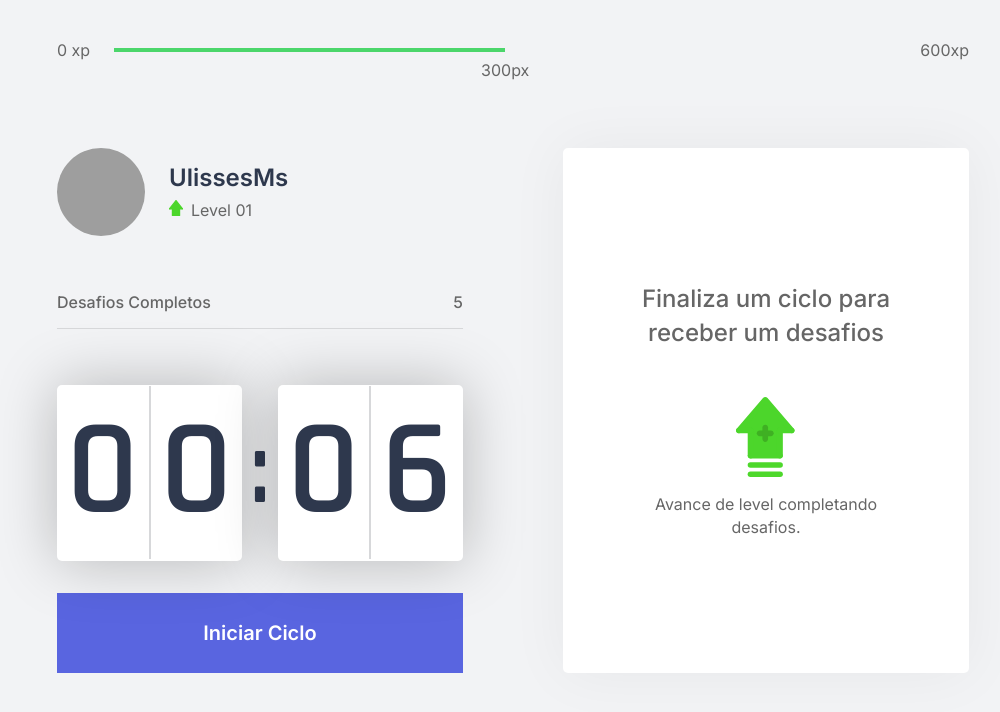
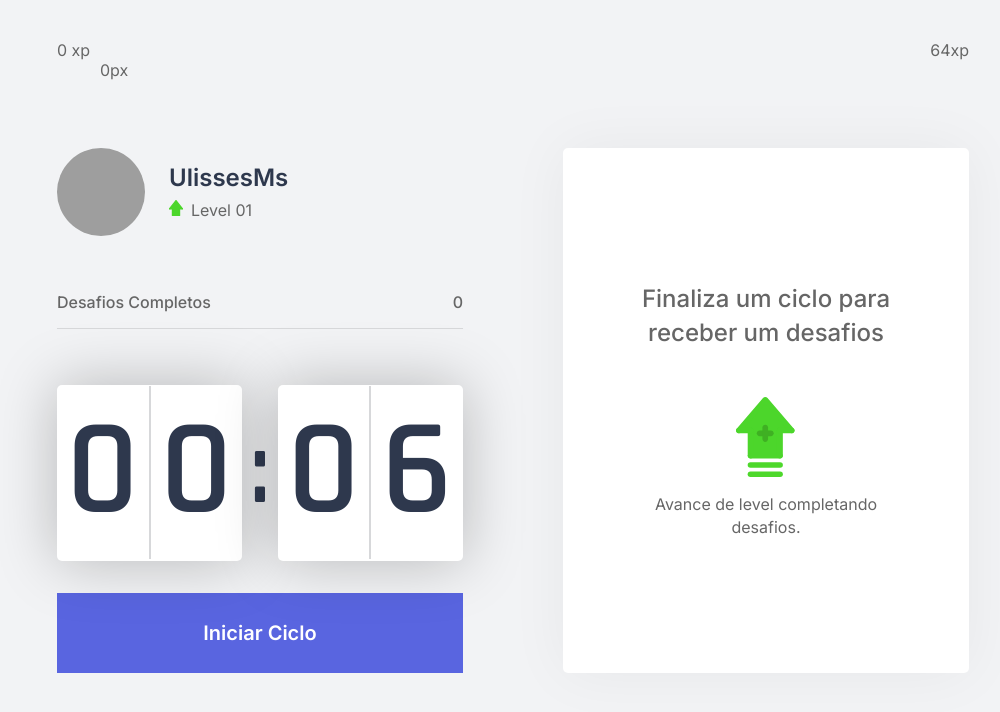
Before and after one commit to ulissesms/moveit-next, a Next.js app: page / in a window 1280 px wide. Shown: the top 712 px of the page, without its empty margins (127-1127 px from the left). Built offline with nearby package versions, Linux system fonts and the light colour scheme; grey boxes are pictures that could not be loaded.

Commit message:
challenge context finalized

```diff
--- a/src/components/ChallengeBox.tsx
+++ b/src/components/ChallengeBox.tsx
@@ -3,7 +3,7 @@ import { useContext } from 'react'
 import { ChallengesContext } from '../contexts/ChallengesContext'
 export function ChallengeBox(){
 
-  const { activeChallenge } = useContext(ChallengesContext)
+  const { activeChallenge, resetChallenge } = useContext(ChallengesContext)
 
 
   return(
@@ -20,6 +20,7 @@ export function ChallengeBox(){
             <button
               type="button"
               className={styles.challengeFaileButton}
+              onClick={resetChallenge}
             >
               Falhei
             </button>
--- a/src/components/CompletedChallenges.tsx
+++ b/src/components/CompletedChallenges.tsx
@@ -1,9 +1,12 @@
 import styles from '../styles/components/CompletedChallenges.module.css';
+import { useContext } from 'react'
+import { ChallengesContext }from '../contexts/ChallengesContext'
 export function CompletedChallenges(){
+  const { challengesCompleted }= useContext(ChallengesContext)
   return (
     <div className={styles.completedChallengesContainer}>
       <span>Desafios Completos</span>
-      <span>5</span>
+      <span>{challengesCompleted}</span>
     </div>
   )
 }
--- a/src/components/ExperienceBar.tsx
+++ b/src/components/ExperienceBar.tsx
@@ -1,16 +1,23 @@
 
 import styles from'../styles/components/ExperienceBar.module.css'
+import {useContext } from 'react'
+import { ChallengesContext } from '../contexts/ChallengesContext'
 export function ExperienceBar(){
+
+  const { currentExperience, experiencToNextLevel} =useContext(ChallengesContext)
+
+  const percentToNextLevel = Math.round(currentExperience * 100)/ experiencToNextLevel
+
   return(
     <header className={styles.experienceBar}>
       <span>0 xp</span>
       <div>
-        <div style={{width:'50%'}} />
-        <span className={styles.currentExperience }style={{left:'50%'}}>
-          300px
+        <div style={{width:`${percentToNextLevel}%`}} />
+        <span className={styles.currentExperience }style={{left:`${percentToNextLevel}%`}}>
+          {currentExperience}px
         </span>
       </div>
-      <span>600xp</span>
+      <span>{experiencToNextLevel}xp</span>
     </header>
   )
 }
--- a/src/contexts/ChallengesContext.tsx
+++ b/src/contexts/ChallengesContext.tsx
@@ -13,8 +13,10 @@ interface ChallengesContextData{
       levelUp:()=>void
       currentExperience:number
       challengesCompleted:number
+      experiencToNextLevel:number
       activeChallenge:Challenge
       startNewChallenge:()=>void
+      resetChallenge:()=>void
 }
 
 interface ChallengeProviderProps {
@@ -29,6 +31,8 @@ export function ChallengesProvider({children}: ChallengeProviderProps){
 
   const [activeChallenge, setActiveChallenge]= useState(null)
 
+  const experiencToNextLevel = Math.pow((level +1) * 4, 2)
+
   function levelUp(){
     setLevel(level + 1)
 
@@ -36,9 +40,14 @@ export function ChallengesProvider({children}: ChallengeProviderProps){
   function startNewChallenge(){
     const randomChallengeIndex = Math.floor(Math.random() * challenges.length)
     const challenge = challenges[randomChallengeIndex]
+
     setActiveChallenge(challenge)
 
   }
+  function resetChallenge(){
+    setActiveChallenge(null)
+  }
+
   return(
     <ChallengesContext.Provider value={{
       level,
@@ -46,7 +55,9 @@ export function ChallengesProvider({children}: ChallengeProviderProps){
       currentExperience,
       challengesCompleted,
       startNewChallenge,
-      activeChallenge
+      activeChallenge,
+      resetChallenge,
+      experiencToNextLevel
       }}>
         {children}
     </ChallengesContext.Provider>
```
